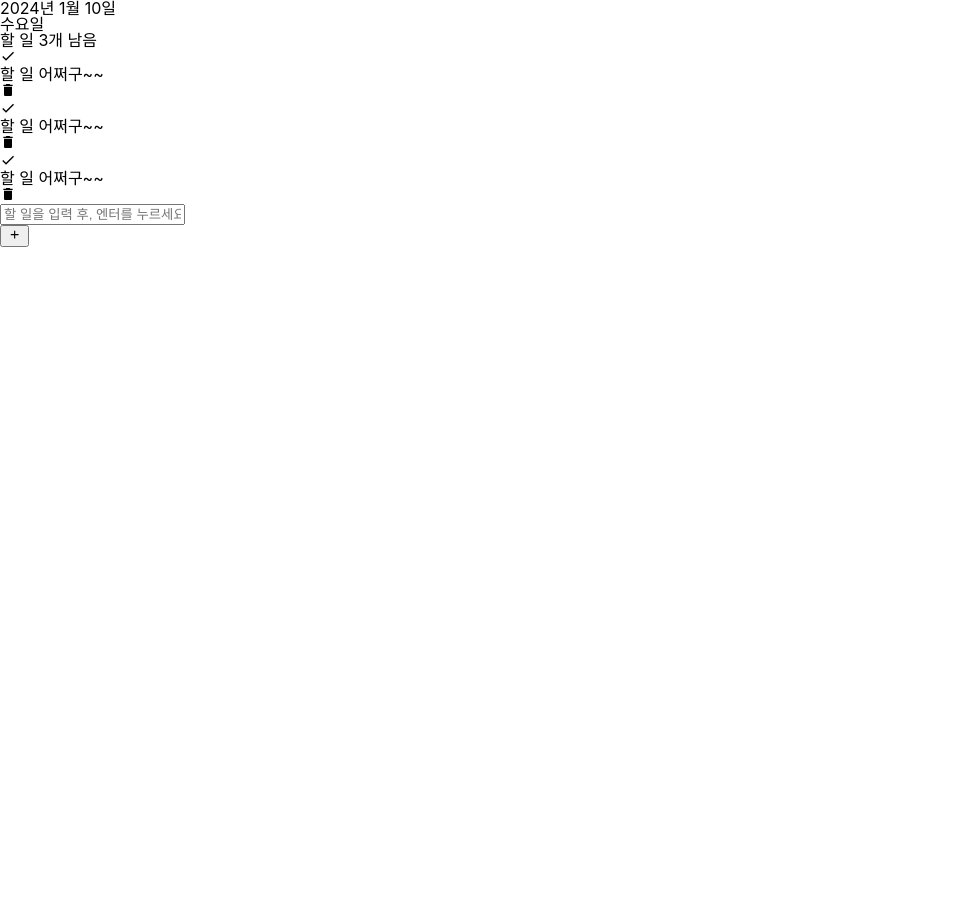
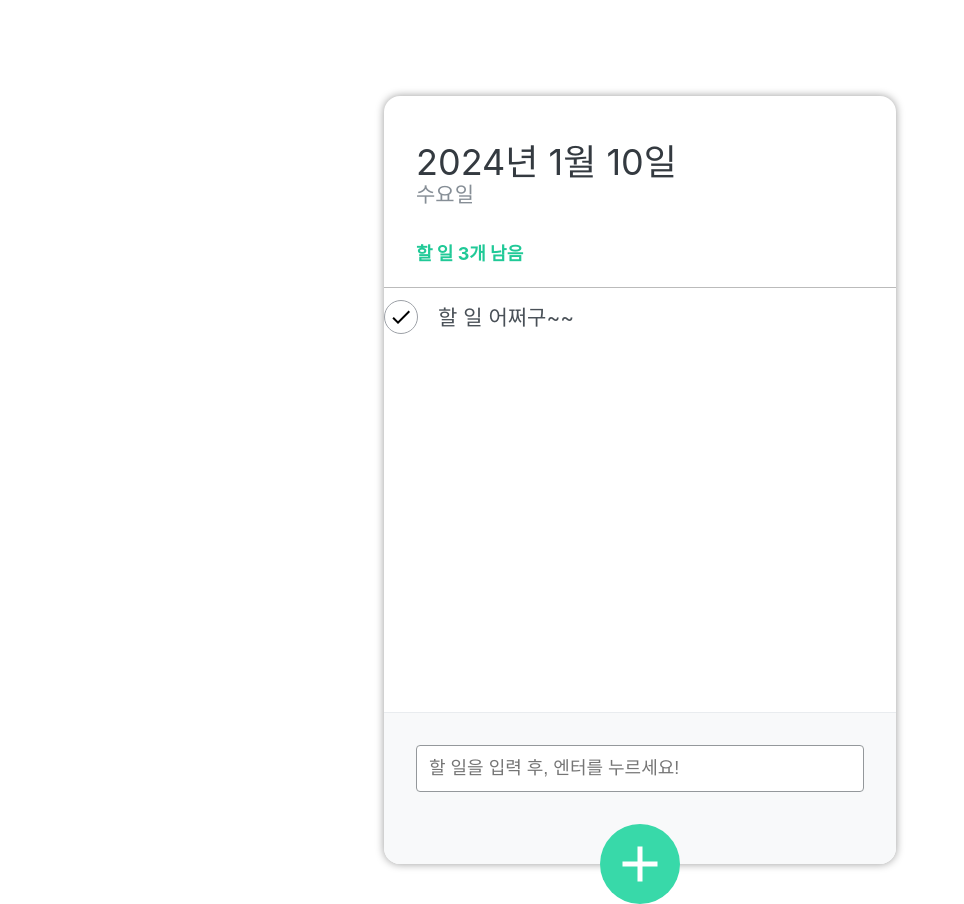
Before and after one commit to oyg9731/todo-react-app202401, a React (Create React App) app: page / in a window 1280 px wide. Shown: the whole page, without its empty margins (0-964 px from the left). Before the commit the page ends 800 px from the top, so only its background shows below. Built offline with nearby package versions, Linux system fonts and the light colour scheme.

Commit message:
#2. todotempate 컴포넌트 분리, scss 작업

```diff
--- /dev/null
+++ b/src/component/TodoHeader.js
@@ -0,0 +1,14 @@
+import React from 'react';
+import './sass/TodoHeader.scss'
+
+const TodoHeader = () => {
+    return (
+        <header>
+            <h1>2024년 1월 10일</h1>
+            <div className='day'>수요일</div>
+            <div className='tasks-left'>할 일 3개 남음</div>
+        </header>
+    );
+};
+
+export default TodoHeader;
--- /dev/null
+++ b/src/component/TodoItem.js
@@ -0,0 +1,19 @@
+import React from 'react';
+import {MdDelete, MdDone} from "react-icons/md";
+import './sass/TodoItem.scss';
+
+const TodoItem = () => {
+    return (
+            <li className='todo-list-item'>
+                <div className='check-circle'>
+                    <MdDone/>
+                </div>
+                <span className='text'>할 일 어쩌구~~</span>
+                <div className='remove'>
+                    <MdDelete/>
+                </div>
+            </li>
+    );
+};
+
+export default TodoItem;
--- /dev/null
+++ b/src/component/TodoMain.js
@@ -0,0 +1,12 @@
+import React from 'react';
+import {MdDelete, MdDone} from "react-icons/md";
+import './sass/TodoMain.scss';
+import TodoItem from "./TodoItem";
+
+const TodoMain = () => {
+    return (
+        <TodoItem/>
+    );
+};
+
+export default TodoMain;
--- a/src/component/TodoTemplate.js
+++ b/src/component/TodoTemplate.js
@@ -1,60 +1,18 @@
 import React from "react";
-import { MdAdd, MdDelete, MdDone } from "react-icons/md";
+import {MdAdd, MdDelete, MdDone} from "react-icons/md";
 
+import './sass/TodoTemplate.scss';
+import TodoHeader from "./TodoHeader";
+import Todonput from "./Todonput";
+import TodoMain from "./TodoMain";
 
 const TodoTemplate = () => {
     return (
-        <>
-            <header>
-                <h1>2024년 1월 10일</h1>
-                <div className='day'>수요일</div>
-                <div className='tasks-left'>할 일 3개 남음</div>
-            </header>
-
-            <ul className='todo-list'>
-                <li className='todo-list-item'>
-                    <div className='check-circle'>
-                        <MdDone/>
-                    </div>
-                    <span className='text'>할 일 어쩌구~~</span>
-                    <div className='remove'>
-                        <MdDelete/>
-                    </div>
-                </li>
-
-                <li className='todo-list-item'>
-                    <div className='check-circle'>
-                        <MdDone/>
-                    </div>
-                    <span className='text'>할 일 어쩌구~~</span>
-                    <div className='remove'>
-                        <MdDelete/>
-                    </div>
-                </li>
-
-                <li className='todo-list-item'>
-                    <div className='check-circle'>
-                        <MdDone/>
-                    </div>
-                    <span className='text'>할 일 어쩌구~~</span>
-                    <div className='remove'>
-                        <MdDelete/>
-                    </div>
-                </li>
-            </ul>
-
-            <div className='form-wrapper'>
-                <form className='insert-form'>
-                    <input
-                        type='text'
-                        placeholder='할 일을 입력 후, 엔터를 누르세요!'
-                    />
-                </form>
-            </div>
-            <button className='insert-btn'>
-                <MdAdd/>
-            </button>
-        </>
+        <div className='TodoTemplate'>
+            <TodoHeader/>
+            <TodoMain/>
+            <Todonput/>
+        </div>
     );
 };
 
--- /dev/null
+++ b/src/component/Todonput.js
@@ -0,0 +1,25 @@
+import React from 'react';
+import {MdAdd} from "react-icons/md";
+import './sass/TodoInput.scss'
+
+const Todonput = () => {
+    return (
+        <>
+        <div>
+            <div className='form-wrapper'>
+                <form className='insert-form'>
+                    <input
+                        type='text'
+                        placeholder='할 일을 입력 후, 엔터를 누르세요!'
+                    />
+                </form>
+            </div>
+            <button className='insert-btn'>
+                <MdAdd/>
+            </button>
+        </div>
+        </>
+    );
+};
+
+export default Todonput;
--- /dev/null
+++ b/src/component/sass/TodoHeader.scss
@@ -0,0 +1,27 @@
+
+// 변수 사용
+$my-dark-gray : #343a40;
+$w-basic: 100px;
+
+// header style
+header{
+  padding: 48px 32px 24px;
+  border-bottom: 1px solid #bbb;
+
+  h1{
+    font-size: 36px;
+    color: $my-dark-gray;
+  }
+
+  .day {
+    margin-top: 4px;
+    color: #868e96;
+    font-size: 21px;
+  }
+  .tasks-left {
+    color: #20c997;
+    font-size: 18px;
+    margin-top: 40px;
+    font-weight: 700;
+  }
+}
--- /dev/null
+++ b/src/component/sass/TodoInput.scss
@@ -0,0 +1,72 @@
+
+.form-wrapper {
+  width: 100%;
+  position: absolute;
+  left: 0;
+  bottom: 0;
+
+  .insert-form {
+    background: #f8f9fa;
+    padding: 32px 32px 72px;
+    border-bottom-left-radius: 16px;
+    border-bottom-right-radius: 16px;
+    border-top: 1px solid #e9ecef;
+
+    input {
+      padding: 12px;
+      border-radius: 4px;
+      border: 1px solid #94989b;
+      width: 100%;
+      outline: none;
+      font-size: 18px;
+      box-sizing: border-box;
+    }
+  }
+
+}
+
+.insert-btn {
+  background: #38d9a9;
+
+  &:hover {
+    background: #63e6be;
+  }
+  &:active {
+    background: #20c997;
+  }
+
+  &.open {
+    background: #ff6b6b;
+
+    &:hover {
+      background: #ff8787;
+    }
+    &:active {
+      background: #fa5252;
+    }
+
+    transform: translate(-50%, 50%) rotate(45deg);
+
+  }
+
+  z-index: 5;
+  cursor: pointer;
+  width: 80px;
+  height: 80px;
+  border-radius: 50%;
+  font-size: 60px;
+
+  position: absolute;
+  left: 50%;
+  bottom: 0;
+  transform: translate(-50%, 50%);
+
+  color: white;
+  border: none;
+  outline: none;
+  display: flex;
+  align-items: center;
+  justify-content: center;
+  transition: 0.125s ease-in;
+
+}
--- /dev/null
+++ b/src/component/sass/TodoItem.scss
@@ -0,0 +1,59 @@
+
+// 조각 css
+@mixin content-center {
+  display: flex;
+  justify-content: center;
+  align-items: center;
+}
+
+.todo-list-item {
+  display: flex;
+  align-items: center;
+  padding: 12px 0;
+
+  &:hover .remove {
+    display: block;
+  }
+
+  .check-circle {
+    width: 32px;
+    height: 32px;
+    border-radius: 50%;
+    border: 1px solid #9da1a7;
+    font-size: 24px;
+    margin-right: 20px;
+    cursor: pointer;
+
+    @include content-center;
+
+    &.active {
+      border: 1px solid #38d9a9;
+      color: #38d9a9;
+    }
+  }
+
+  .text {
+    font-size: 21px;
+    color: #495057;
+    flex: 1;
+
+    &.finish {
+      color: #919396;
+      text-decoration: line-through;
+    }
+  }
+
+
+  .remove {
+    font-size: 28px;
+    cursor: pointer;
+    color: #f51b4f;
+
+    @include content-center;
+    display: none;
+
+    &:hover svg {
+      opacity: 0.6;
+    }
+  }
+}
--- /dev/null
+++ b/src/component/sass/TodoMain.scss
@@ -0,0 +1,5 @@
+.todo-list {
+  flex: 1;
+  padding: 20px 32px 48px;
+  overflow: auto;
+}
--- /dev/null
+++ b/src/component/sass/TodoTemplate.scss
@@ -0,0 +1,11 @@
+.TodoTemplate {
+  width: 512px;
+  height: 768px;
+  margin: 96px auto 32px;
+  background: #fff;
+  border-radius: 16px;
+  box-shadow: 0 0 8px rgba(0,0,0,0.4);
+  display: flex;
+  flex-direction: column;
+  position: relative;
+}
```
